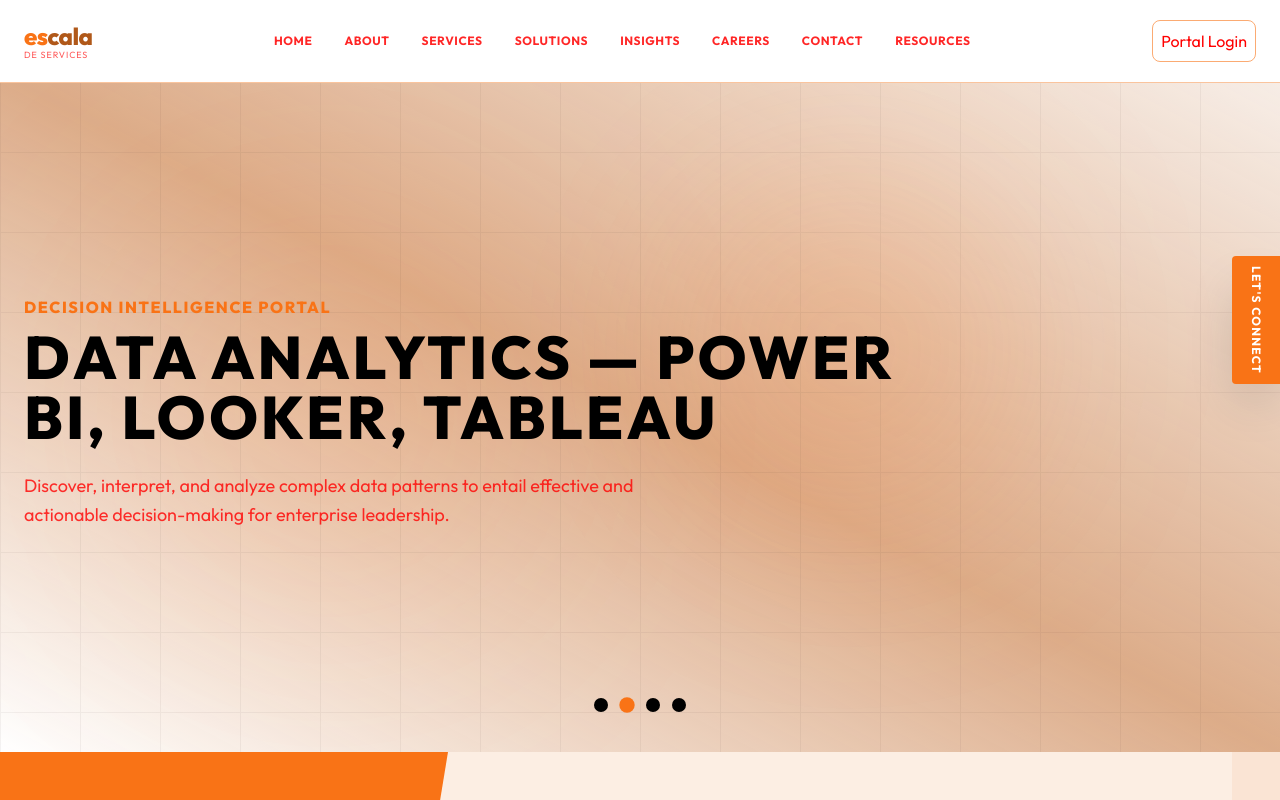
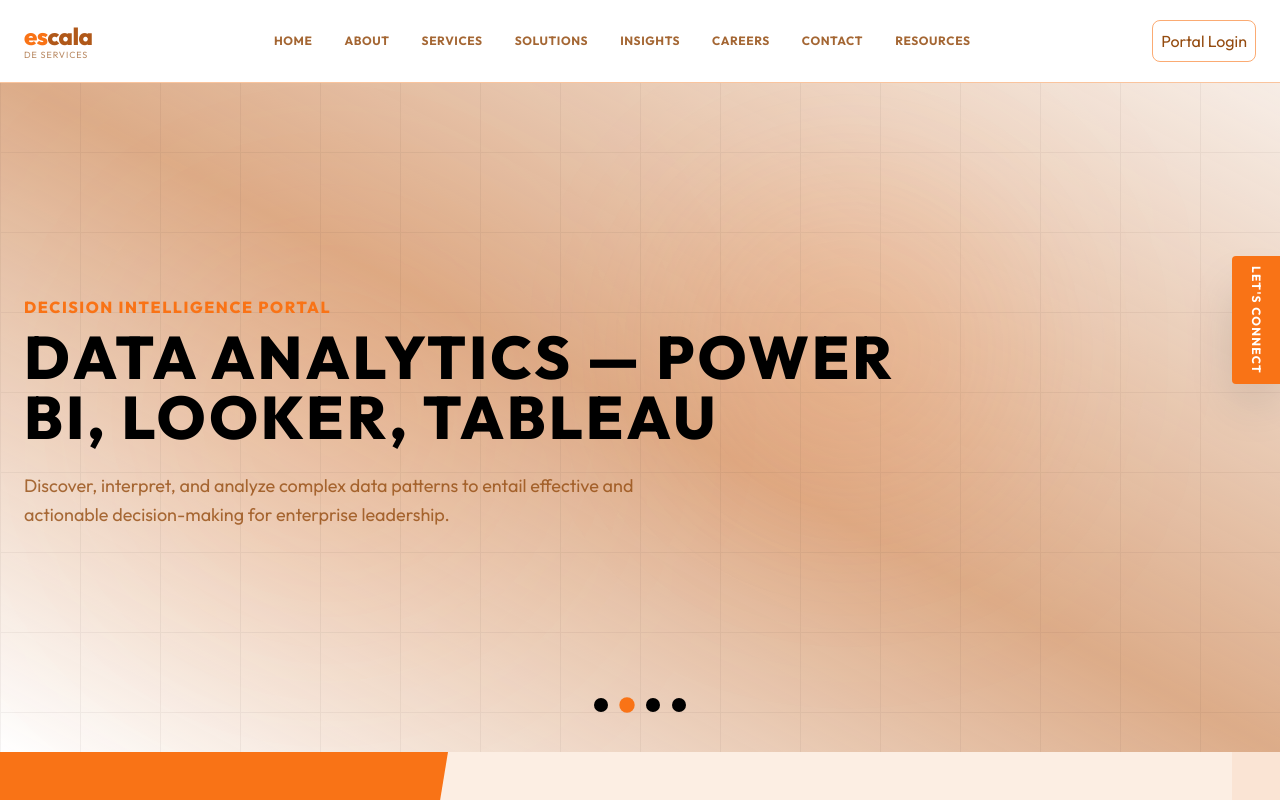
Before and after one commit to batra-geet/ERP, a React (Vite) app: page / in a window 1280 px wide. Shown: the top 800 px of the page. Built offline with nearby package versions, Linux system fonts and the light colour scheme.

Commit message:
theme fix

```diff
--- a/src/index.css
+++ b/src/index.css
@@ -11,7 +11,7 @@
   --color-brand-orange-hover: #ea580c;
   --color-brand-tan: #b05819;
   --color-brand-tan-hover: #d8c8a8;
-  --color-brand-cream: #ff0000;
+  --color-brand-cream: #944b0f;
 }
 
 html,
```
